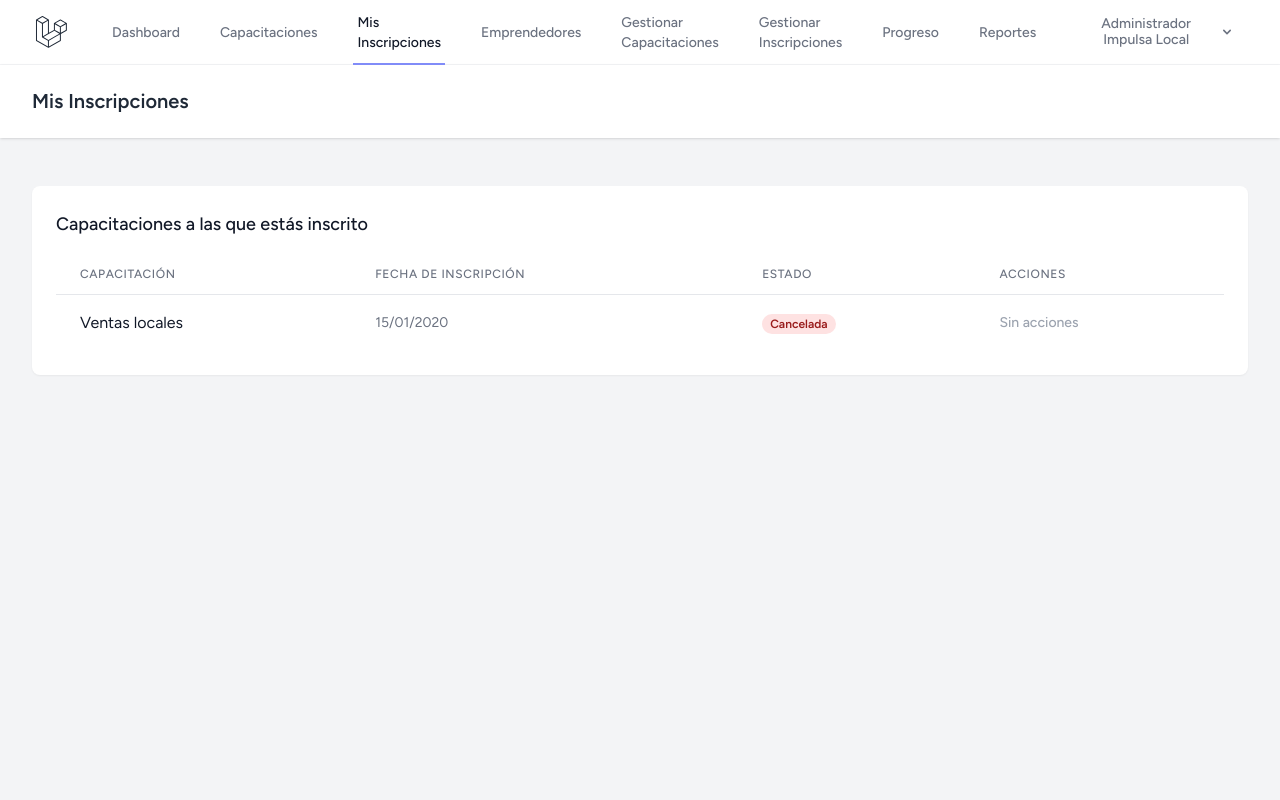
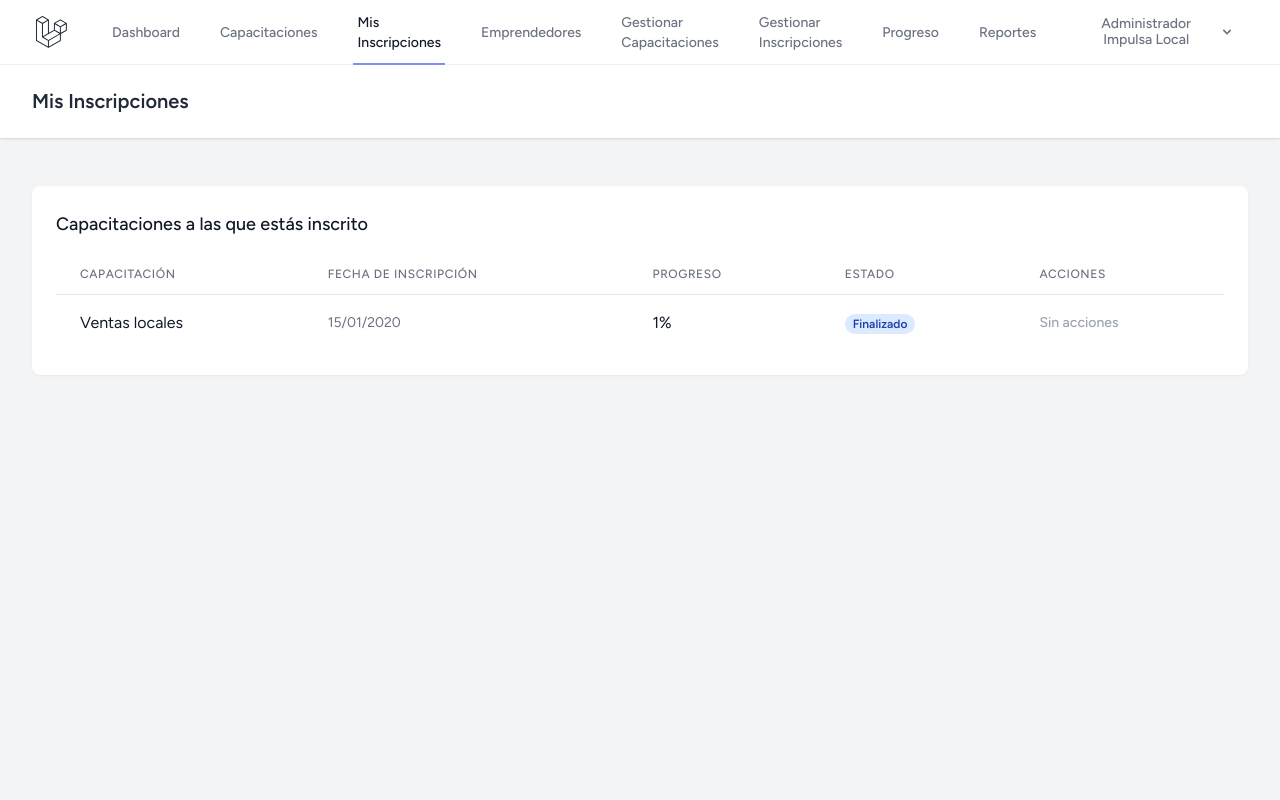
Before and after one commit to sebastianosorio-7/impulsa-local, a Laravel app: page /inscripciones in a window 1280 px wide. Run offline with Laravel 12, Linux system fonts and the light colour scheme; a user stored in the database is signed in; data comes from the database, SQL or seed files in the repository; tables that the repository leaves empty hold one stand-in row (values such as "Sample post"); style sheets or scripts are compiled from the project's sources.

Commit message:
Muestra progreso y estados Finalizado y En curso en Mis Inscripciones

```diff
--- a/resources/views/inscripciones/index.blade.php
+++ b/resources/views/inscripciones/index.blade.php
@@ -7,15 +7,14 @@
 
     <div class="py-12">
         <div class="max-w-7xl mx-auto sm:px-6 lg:px-8">
-            <!-- Mensajes de éxito o error -->
-            @if(session('success'))
-                <div class="mb-4 bg-green-100 border border-green-400 text-green-700 px-4 py-3 rounded relative">
+            @if (session('success'))
+                <div class="mb-4 bg-green-100 border border-green-400 text-green-700 px-4 py-3 rounded">
                     {{ session('success') }}
                 </div>
             @endif
 
-            @if(session('error'))
-                <div class="mb-4 bg-red-100 border border-red-400 text-red-700 px-4 py-3 rounded relative">
+            @if (session('error'))
+                <div class="mb-4 bg-red-100 border border-red-400 text-red-700 px-4 py-3 rounded">
                     {{ session('error') }}
                 </div>
             @endif
@@ -28,40 +27,35 @@
                         <table class="min-w-full divide-y divide-gray-200">
                             <thead>
                                 <tr>
-                                    <th class="px-6 py-3 text-left text-xs font-medium text-gray-500 uppercase tracking-wider">Capacitación</th>
-                                    <th class="px-6 py-3 text-left text-xs font-medium text-gray-500 uppercase tracking-wider">Fecha de Inscripción</th>
-                                    <th class="px-6 py-3 text-left text-xs font-medium text-gray-500 uppercase tracking-wider">Estado</th>
-                                    <th class="px-6 py-3 text-left text-xs font-medium text-gray-500 uppercase tracking-wider">Acciones</th>
+                                    @foreach (['Capacitación', 'Fecha de Inscripción', 'Progreso', 'Estado', 'Acciones'] as $columna)
+                                        <th class="px-6 py-3 text-left text-xs font-medium text-gray-500 uppercase tracking-wider">{{ $columna }}</th>
+                                    @endforeach
                                 </tr>
                             </thead>
                             <tbody class="bg-white divide-y divide-gray-200">
-                                @foreach($inscripciones as $inscripcion)
+                                @foreach ($inscripciones as $inscripcion)
+                                    @php $estado = strtolower($inscripcion->estado); @endphp
                                     <tr>
+                                        <td class="px-6 py-4 whitespace-nowrap">{{ $inscripcion->capacitacion->nombre }}</td>
+                                        <td class="px-6 py-4 whitespace-nowrap text-sm text-gray-500">{{ $inscripcion->created_at->format('d/m/Y') }}</td>
+                                        <td class="px-6 py-4 whitespace-nowrap">{{ $inscripcion->progreso }}%</td>
                                         <td class="px-6 py-4 whitespace-nowrap">
-                                            {{ $inscripcion->capacitacion->nombre }}
-                                        </td>
-                                        <td class="px-6 py-4 whitespace-nowrap text-sm text-gray-500">
-                                            {{ $inscripcion->created_at->format('d/m/Y') }}
-                                        </td>
-                                        <td class="px-6 py-4 whitespace-nowrap">
-                                            @if($inscripcion->estado === 'Inscrito')
-                                                <span class="px-2 inline-flex text-xs leading-5 font-semibold rounded-full bg-green-100 text-green-800">
-                                                    Inscrito
-                                                </span>
+                                            @if ($estado === 'finalizado')
+                                                <span class="px-2 inline-flex text-xs leading-5 font-semibold rounded-full bg-blue-100 text-blue-800">Finalizado</span>
+                                            @elseif ($estado === 'cancelada')
+                                                <span class="px-2 inline-flex text-xs leading-5 font-semibold rounded-full bg-red-100 text-red-800">Cancelada</span>
                                             @else
-                                                <span class="px-2 inline-flex text-xs leading-5 font-semibold rounded-full bg-red-100 text-red-800">
-                                                    Cancelada
-                                                </span>
+                                                <span class="px-2 inline-flex text-xs leading-5 font-semibold rounded-full bg-green-100 text-green-800">{{ $inscripcion->estado }}</span>
                                             @endif
                                         </td>
                                         <td class="px-6 py-4 whitespace-nowrap text-sm font-medium">
-                                            @if($inscripcion->estado === 'Inscrito')
-                                                <form action="{{ route('inscripciones.destroy', $inscripcion) }}" method="POST" onsubmit="return confirm('¿Estás segura de cancelar tu inscripción?');" style="display:inline;">
+                                            @if (in_array($estado, ['inscrito', 'en curso']))
+                                                <form action="{{ route('inscripciones.destroy', $inscripcion) }}" method="POST"
+                                                    onsubmit="return confirm('¿Estás segura de cancelar tu inscripción?');"
+                                                    style="display:inline;">
                                                     @csrf
                                                     @method('DELETE')
-                                                    <button type="submit" class="text-red-600 hover:text-red-900 font-bold">
-                                                        Cancelar
-                                                    </button>
+                                                    <button type="submit" class="text-red-600 hover:text-red-900 font-bold">Cancelar</button>
                                                 </form>
                                             @else
                                                 <span class="text-gray-400">Sin acciones</span>
@@ -72,7 +66,6 @@
                             </tbody>
                         </table>
                     </div>
-
                 </div>
             </div>
         </div>
```
